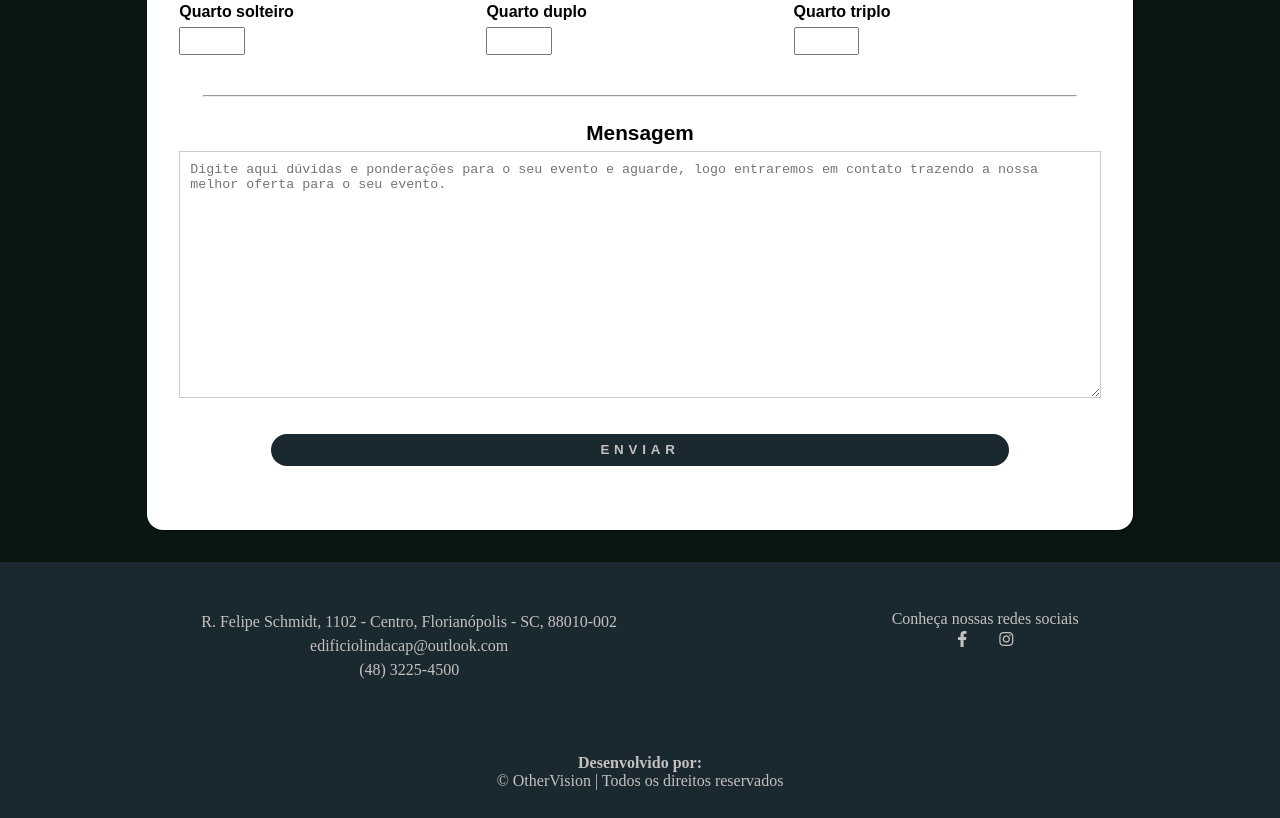
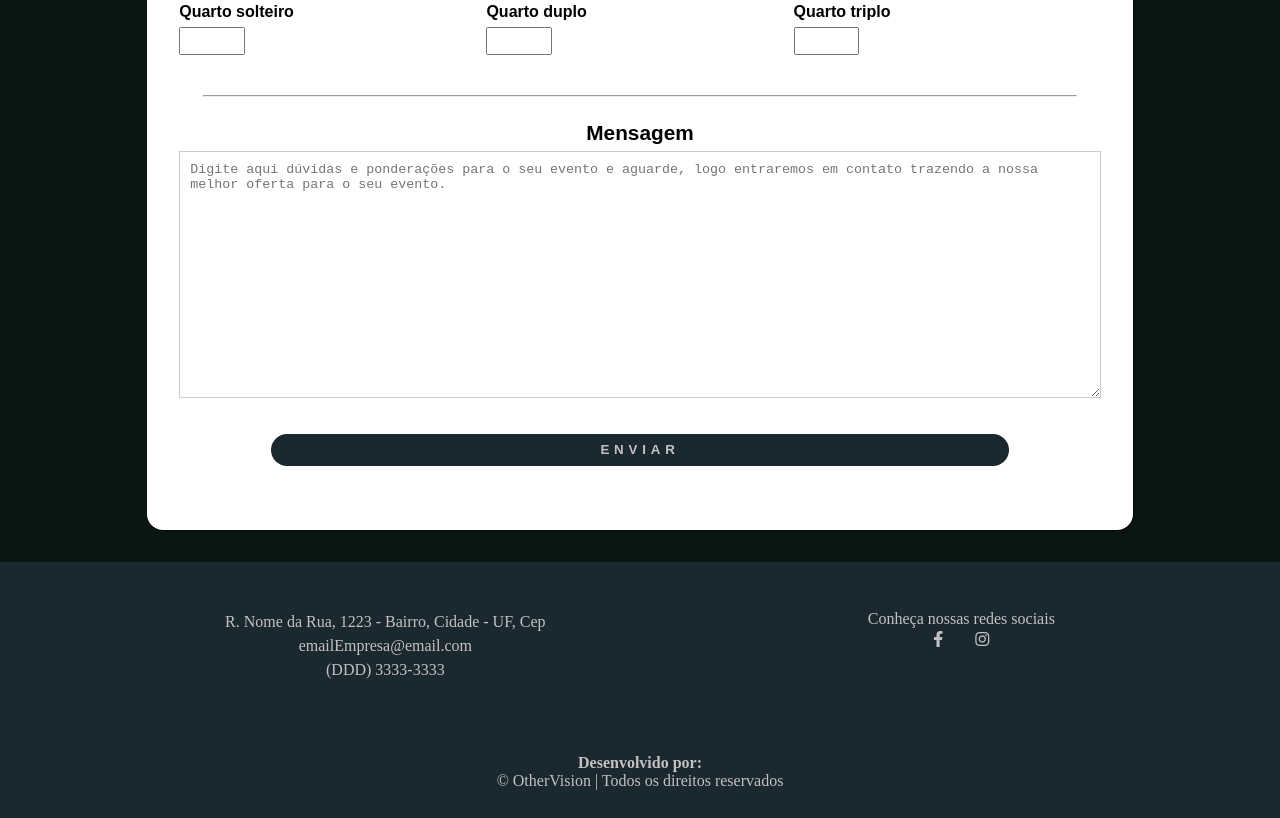
Before and after one commit to OtherVision/EventosLindacap, a plain HTML site: page index.html in a window 1280 px wide. Shown: the part 4867-5685 px from the top of the page. Drawn offline with Linux system fonts and the light colour scheme.

Commit message:
-ajuste-

```diff
--- a/index.html
+++ b/index.html
@@ -311,9 +311,9 @@
         <div class="company-info">
 
             <div class="lindacap-info">
-                <p>R. Felipe Schmidt, 1102 - Centro, Florianópolis - SC, 88010-002</p>
-                <p>edificiolindacap@outlook.com</p>
-                <p>(48) 3225-4500</p>
+                <p>R. Nome da Rua, 1223 - Bairro, Cidade - UF, Cep</p>
+                <p>emailEmpresa@email.com</p>
+                <p>(DDD) 3333-3333</p>
             </div>
             <div class="social-media">
                 <p>Conheça nossas redes sociais </p>
```
